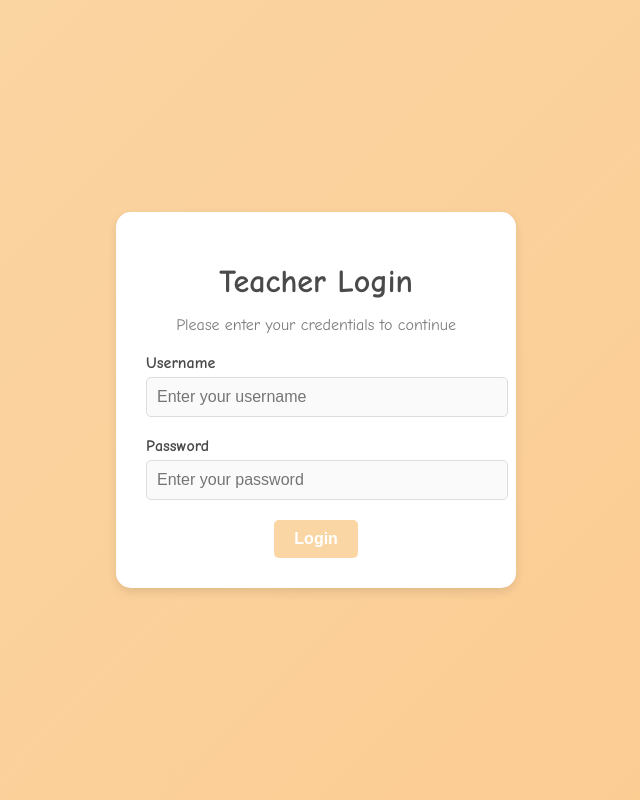
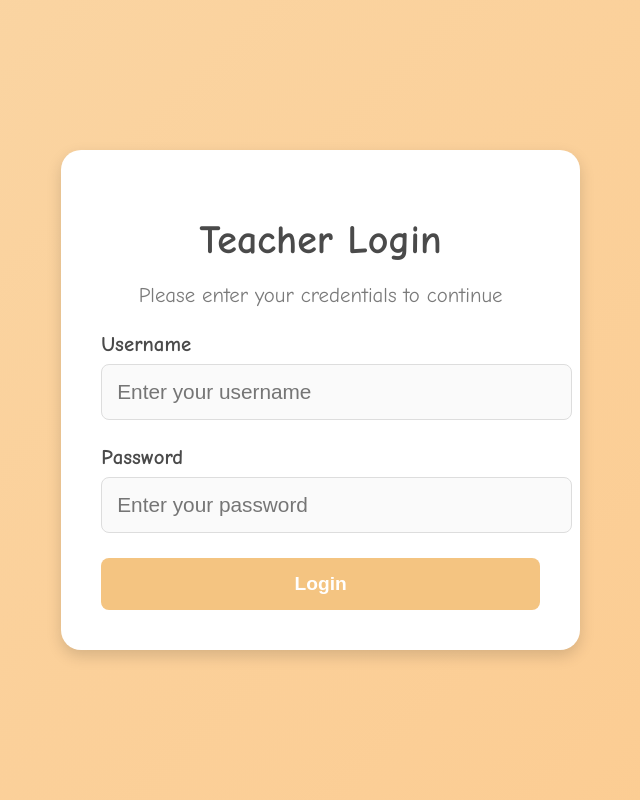
Before and after one commit to prashere/TellO, a Django app: page / in a window 1280 px wide. Shown: the whole page, without its empty margins (335-975 px from the left). Run offline with Django 5.2, Linux system fonts and the light colour scheme.

Commit message:
Minor UI design Modifications

```diff
--- a/webapp/static/css/login.css
+++ b/webapp/static/css/login.css
@@ -17,24 +17,25 @@ body {
 
 .login-box {
   background: white;
-  padding: 30px;
-  border-radius: 15px;
-  box-shadow: 0 4px 10px rgba(0, 0, 0, 0.1);
-  max-width: 400px;
+  padding: 40px; /* Increased padding */
+  border-radius: 20px; /* More rounded */
+  box-shadow: 0 6px 15px rgba(0, 0, 0, 0.15); /* Deeper shadow */
+  max-width: 500px; /* Increased width */
   width: 90%;
   animation: fadeIn 1s ease-in-out;
 }
 
+/* Title & Text */
 .login-box h1 {
-  font-size: 2rem;
+  font-size: 2.5rem; /* Bigger font */
   color: #4a4a4a;
-  margin-bottom: 10px;
+  margin-bottom: 15px;
 }
 
 .login-box p {
-  font-size: 1rem;
+  font-size: 1.3rem; /* Bigger description */
   color: #7a7a7a;
-  margin-bottom: 20px;
+  margin-bottom: 25px;
 }
 
 /* Input Fields */
@@ -42,41 +43,43 @@ label {
   display: block;
   font-weight: 700;
   color: #4a4a4a;
-  margin-bottom: 5px;
+  margin-bottom: 8px;
   text-align: left;
+  font-size: 1.3rem; /* Bigger labels */
 }
 
 input {
   width: 100%;
-  padding: 10px;
-  margin-bottom: 20px;
+  padding: 15px; /* More padding */
+  margin-bottom: 25px;
   border: 1px solid #ddd;
-  border-radius: 5px;
-  font-size: 1rem;
+  border-radius: 8px; /* More rounded */
+  font-size: 1.3rem; /* Bigger text */
   background: #fafafa;
   transition: border 0.3s;
 }
 
 input:focus {
-  border: 1px solid #fccb90;
+  border: 2px solid #fccb90; /* Thicker border */
   outline: none;
 }
 
 /* Button */
 .login-btn {
-  background: #fad6a5;
+  background: #f4c481;
   color: white;
   border: none;
-  padding: 10px 20px;
-  font-size: 1rem;
+  padding: 15px 25px; /* Bigger button */
+  font-size: 1.2rem; /* Bigger text */
   font-weight: 700;
-  border-radius: 5px;
+  border-radius: 8px;
   cursor: pointer;
   transition: background 0.3s;
+  width: 100%;
 }
 
 .login-btn:hover {
-  background: #fccb90;
+  background: #e6b477;
 }
 
 /* Animation */
--- a/webapp/static/css/progress_report.css
+++ b/webapp/static/css/progress_report.css
@@ -46,10 +46,12 @@ header p {
 .student-info {
   text-align: left;
   color: #4a4a4a;
+  font-size: 1.3rem;
 }
 
 .chart-card {
   height: 300px;
+
 }
 
 .details-card ul {
@@ -59,13 +61,13 @@ header p {
 
 .details-card ul li {
   margin: 10px 0;
-  font-size: 1.1rem;
+  font-size: 1.3rem;
 }
 
 .sessions-list table {
   width: 100%;
   border-collapse: collapse;
-  font-size: 1rem;
+  font-size: 1.3rem;
   margin-top: 15px;
 }
 
--- a/webapp/tello/urls.py
+++ b/webapp/tello/urls.py
@@ -2,5 +2,9 @@ from django.urls import path
 from . import views
 
 urlpatterns = [
-    path('', views.home, name='home'),  # Home page
+    path('', views.login, name='home'),
+    path('dashboard/', views.dashboard, name='home'),
+    path('add/', views.add, name='home'),
+    path('report/', views.report, name='home'),
+
 ]
--- a/webapp/tello/views.py
+++ b/webapp/tello/views.py
@@ -3,5 +3,17 @@ from django.shortcuts import render
 # Create your views here.
 
 
-def home(request):
-    return render(request, 'login.html')  # Renders HTML page
+def login(request):
+    return render(request, 'login.html')
+
+
+def add(request):
+    return render(request, 'student_addition.html')
+
+
+def report(request):
+    return render(request, 'progress_report.html')
+
+
+def dashboard(request):
+    return render(request, 'dashboard.html')
```
Also changed, not shown: webapp/static/css/dashboard.css (+38 -33 lines), webapp/static/css/student_addition.css (+9 -9 lines), webapp/tello/templates/progress_report.html (+47 -1 lines).
